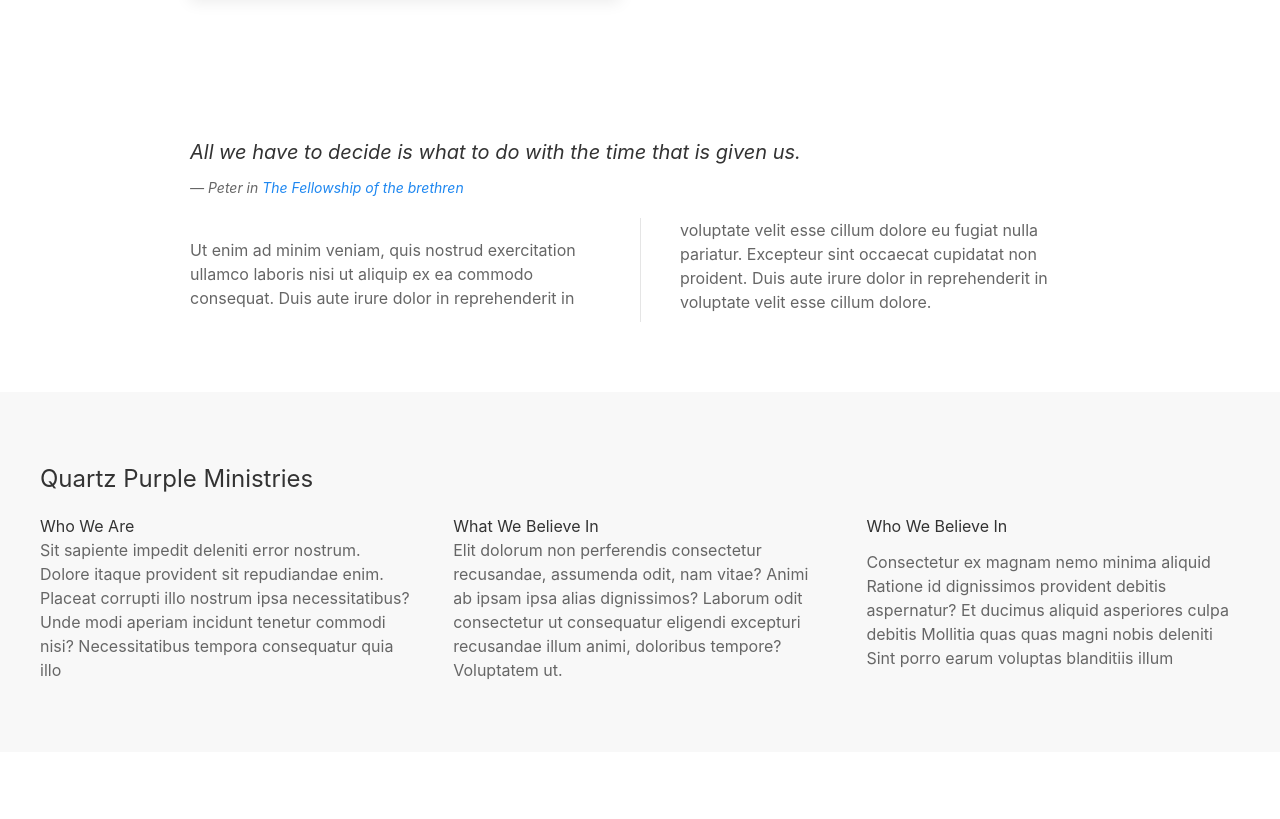
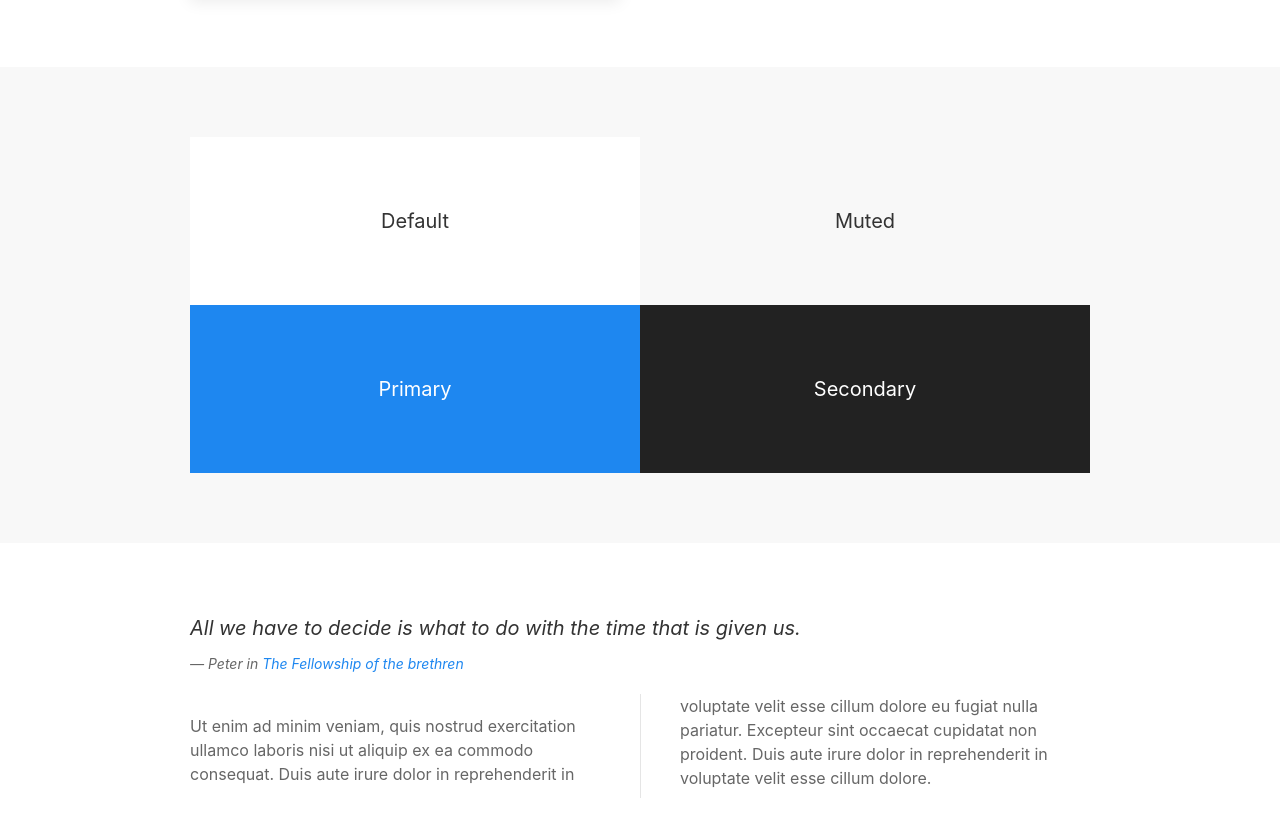
Before and after one commit to c3n7ly-commisions/quartz-purple, a plain HTML site: page index.html in a window 1280 px wide. Shown: the part 1703-2522 px from the top of the page. Drawn offline with Linux system fonts and the light colour scheme; grey boxes are pictures that could not be loaded.

Commit message:
Tracking

```diff
--- a/index.html
+++ b/index.html
@@ -129,6 +129,36 @@
                   alt=""
                 />
               </div>
+            </div>
+          </div>
+        </div>
+      </div>
+    </div>
+
+    <div class="uk-section-muted">
+      <div class="uk-container uk-container-small uk-padding-large">
+        <div
+          class="uk-child-width-1-2@s uk-grid-collapse uk-text-center"
+          uk-grid
+        >
+          <div>
+            <div class="uk-tile uk-tile-default">
+              <p class="uk-h4">Default</p>
+            </div>
+          </div>
+          <div>
+            <div class="uk-tile uk-tile-muted">
+              <p class="uk-h4">Muted</p>
+            </div>
+          </div>
+          <div>
+            <div class="uk-tile uk-tile-primary">
+              <p class="uk-h4">Primary</p>
+            </div>
+          </div>
+          <div>
+            <div class="uk-tile uk-tile-secondary">
+              <p class="uk-h4">Secondary</p>
             </div>
           </div>
         </div>
```
Also changed, not shown: external/img/bishop.jpeg (added), external/img/logo.jpeg (added).
